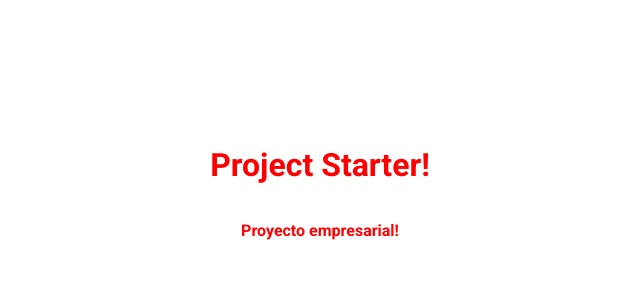
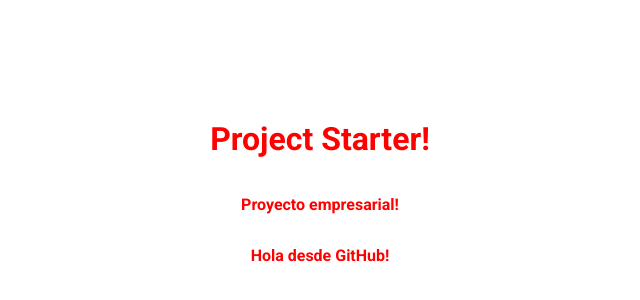
Before and after one commit to Senen19/TabJavaScript, a plain HTML site: page index.html in a window 1280 px wide. Shown: the part 218-518 px from the top of the page, without its empty margins (320-960 px from the left). Drawn offline with Linux system fonts and the light colour scheme; files that its build step writes are made by us from their sources; files whose address does not match are found by name.

Commit message:
Update index.html

```diff
--- a/index.html
+++ b/index.html
@@ -13,5 +13,6 @@
 <body>
     <h1>Project Starter!</h1>
     <p>Proyecto empresarial!</p>
+    <p>Hola desde GitHub!</p>
 </body>
 </html>
```
